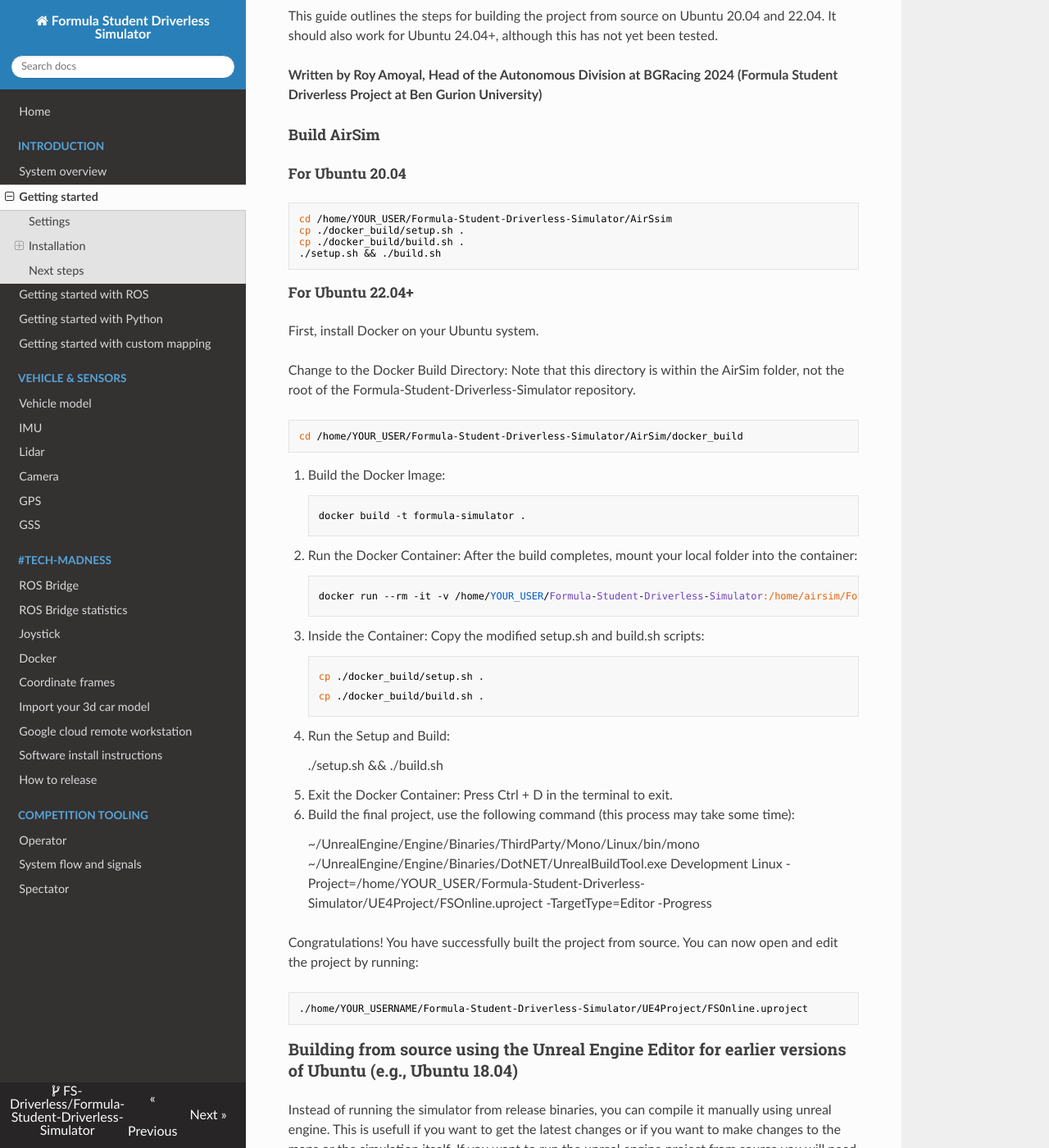
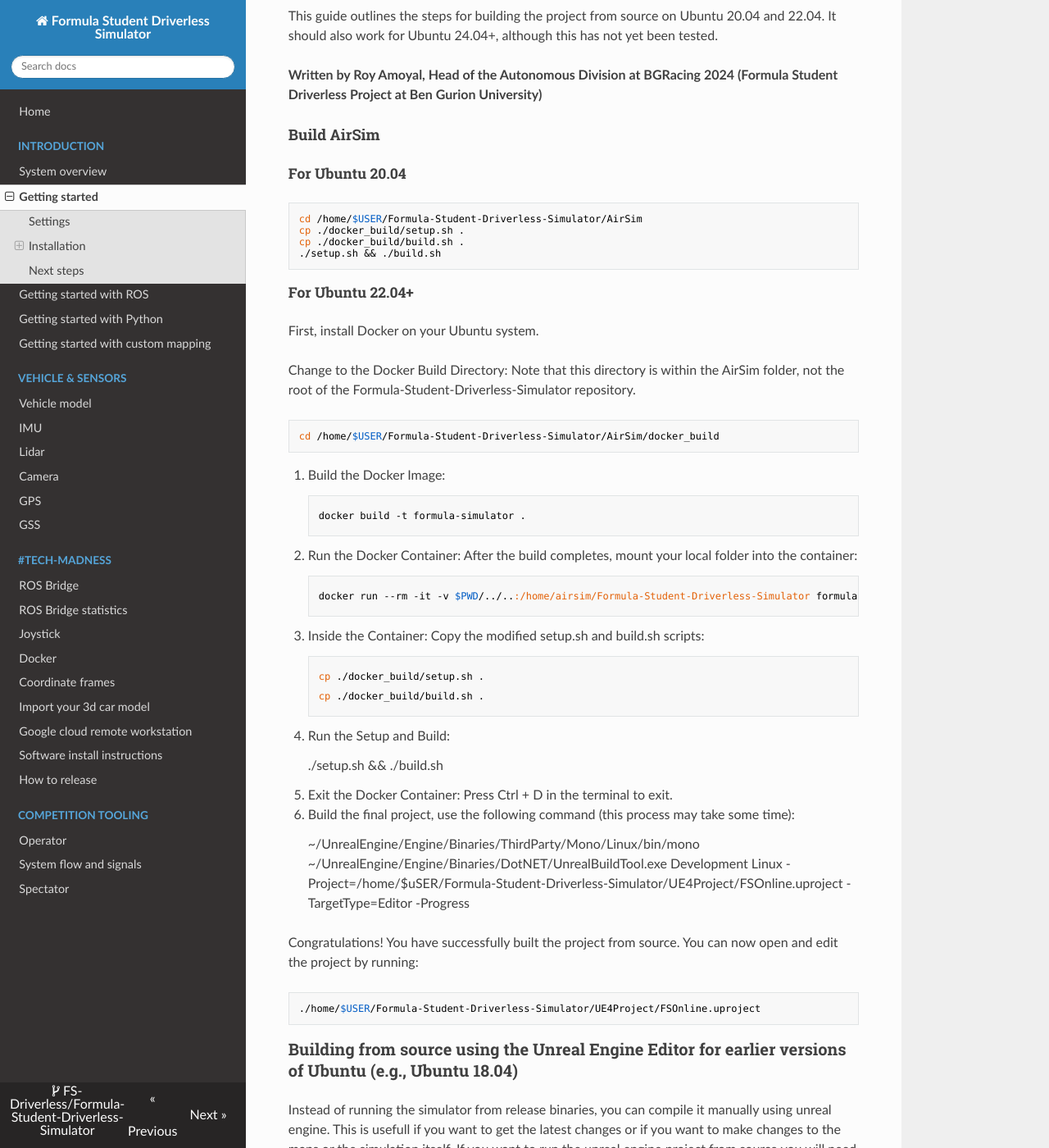
Before and after one commit to FS-Driverless/Formula-Student-Driverless-Simulator, an MkDocs documentation site: the page built from docs/getting-started.md, in a window 1280 px wide and 1400 px high, scrolled down 1483 px. Shown: the whole window at 82% size. Built offline with MkDocs 1.6.1, drawn with Linux system fonts in a browser that asks for light colours; nearby versions of some CDN libraries.

```diff
--- a/docs/getting-started.md
+++ b/docs/getting-started.md
@@ -56,7 +56,7 @@
 #### Build AirSim
 ##### For Ubuntu 20.04
 
-    cd /home/YOUR_USER/Formula-Student-Driverless-Simulator/AirSsim
+    cd /home/$USER/Formula-Student-Driverless-Simulator/AirSim
     cp ./docker_build/setup.sh .
     cp ./docker_build/build.sh .
     ./setup.sh && ./build.sh
@@ -66,7 +66,7 @@
 
 Change to the Docker Build Directory: Note that this directory is within the AirSim folder, not the root of the Formula-Student-Driverless-Simulator repository.
 
-    cd /home/YOUR_USER/Formula-Student-Driverless-Simulator/AirSim/docker_build
+    cd /home/$USER/Formula-Student-Driverless-Simulator/AirSim/docker_build
 
 1. Build the Docker Image:
 
@@ -74,8 +74,7 @@
 
 2. Run the Docker Container: After the build completes, mount your local folder into the container:
 
-
-        docker run --rm -it -v /home/YOUR_USER/Formula-Student-Driverless-Simulator:/home/airsim/Formula-Student-Driverless-Simulator formula-simulator
+        docker run --rm -it -v $PWD/../..:/home/airsim/Formula-Student-Driverless-Simulator formula-simulator
 
 
 3. Inside the Container: Copy the modified setup.sh and build.sh scripts:
@@ -91,11 +90,11 @@
 
 6. Build the final project, use the following command (this process may take some time):
 
-       ~/UnrealEngine/Engine/Binaries/ThirdParty/Mono/Linux/bin/mono ~/UnrealEngine/Engine/Binaries/DotNET/UnrealBuildTool.exe Development Linux -Project=/home/YOUR_USER/Formula-Student-Driverless-Simulator/UE4Project/FSOnline.uproject -TargetType=Editor -Progress
+       ~/UnrealEngine/Engine/Binaries/ThirdParty/Mono/Linux/bin/mono ~/UnrealEngine/Engine/Binaries/DotNET/UnrealBuildTool.exe Development Linux -Project=/home/$uSER/Formula-Student-Driverless-Simulator/UE4Project/FSOnline.uproject -TargetType=Editor -Progress
 
 Congratulations! You have successfully built the project from source. You can now open and edit the project by running:
 
-    ./home/YOUR_USERNAME/Formula-Student-Driverless-Simulator/UE4Project/FSOnline.uproject
+    ./home/$USER/Formula-Student-Driverless-Simulator/UE4Project/FSOnline.uproject
 
 ### Building from source using the Unreal Engine Editor for earlier versions of Ubuntu (e.g., Ubuntu 18.04)
 Instead of running the simulator from release binaries, you can compile it manually using unreal engine.
```
Also changed, not shown: 5 other files.
